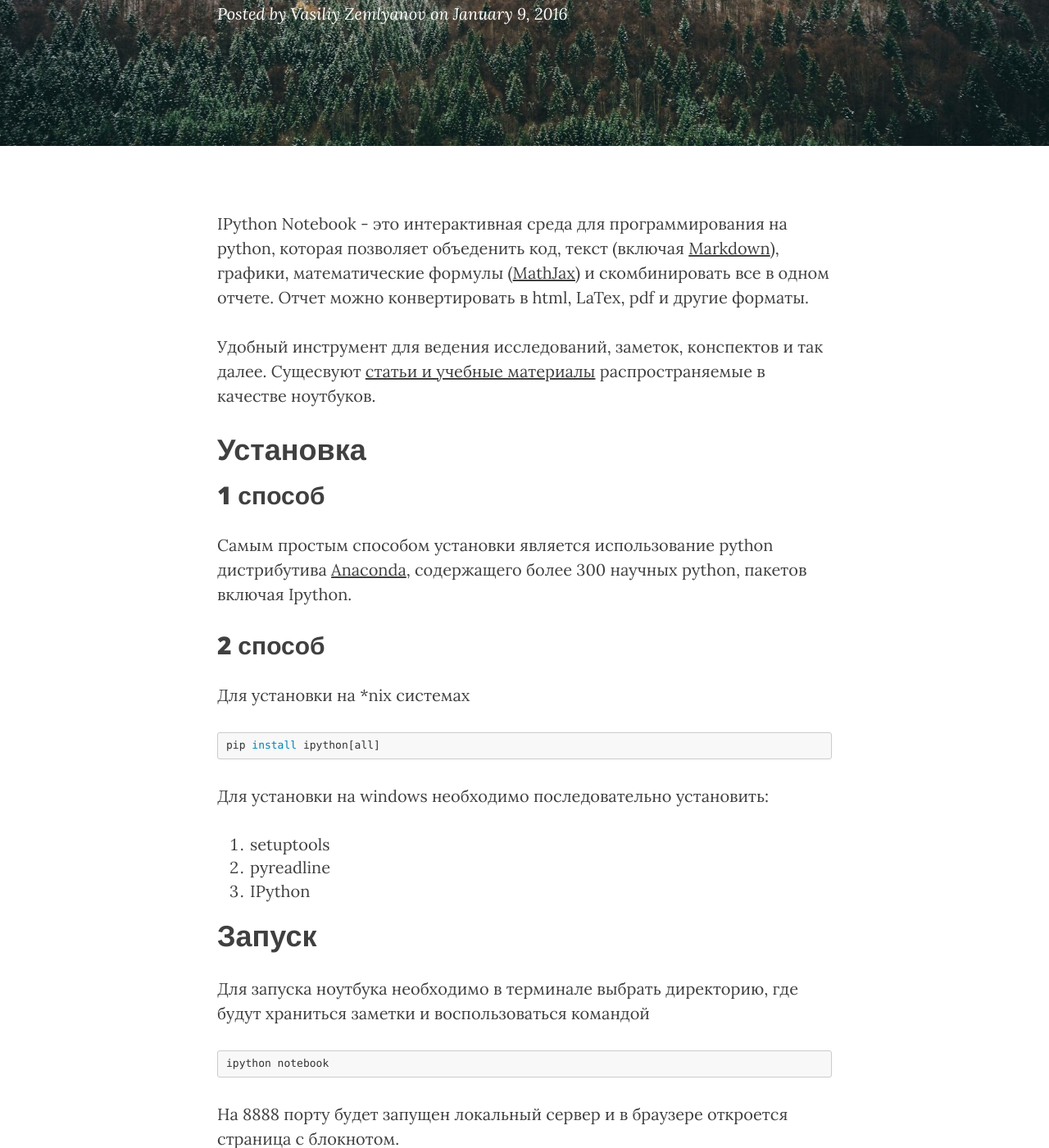
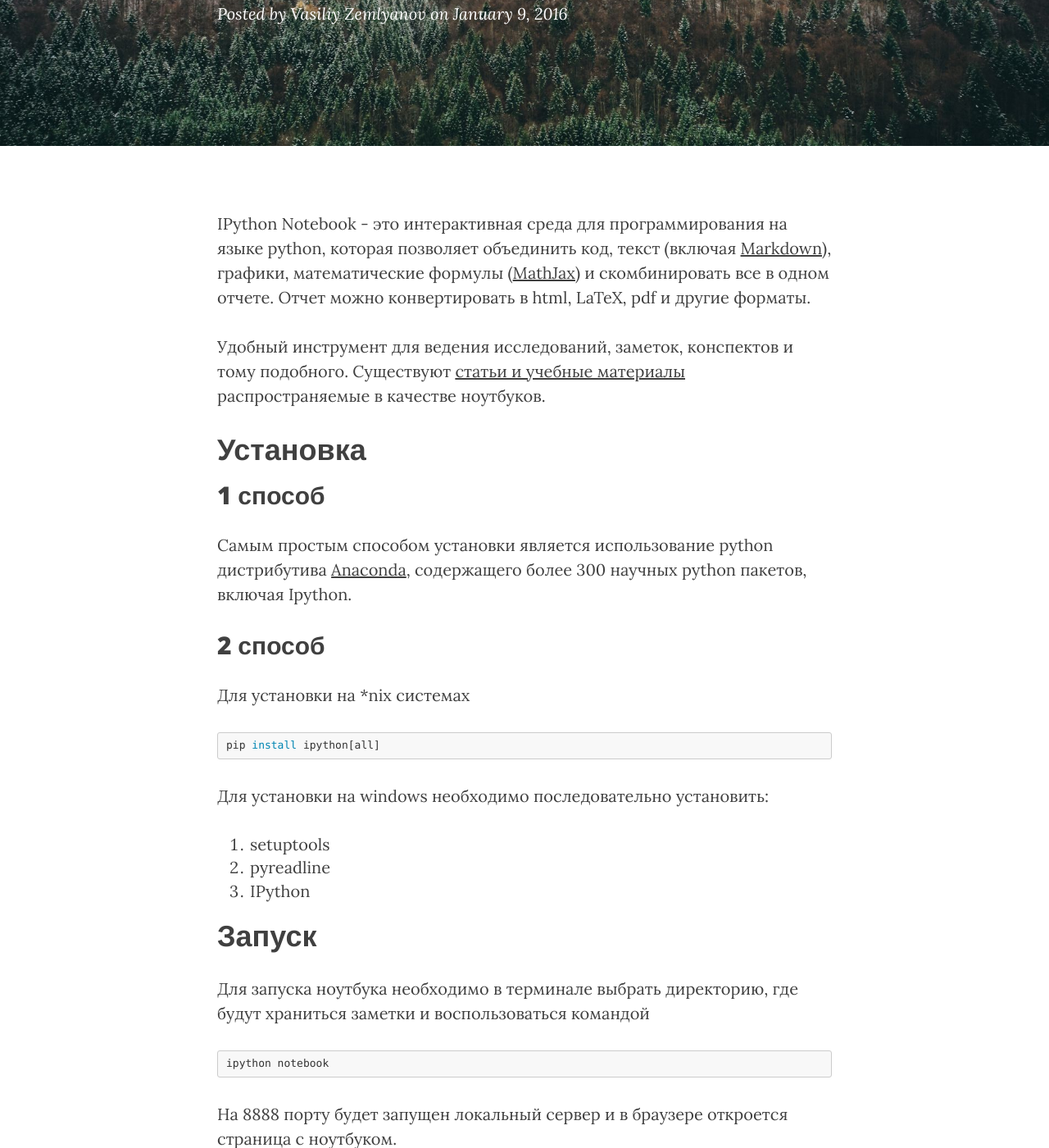
Before and after one commit to rmalkevy/re9ulus.github.io, a Jekyll site: the page built from _posts/2016-01-09-ipython-notebook.markdown, in a window 1280 px wide and 1400 px high, scrolled down 235 px. Shown: the whole window at 82% size. Built offline with Jekyll 4.4.1, drawn with Linux system fonts in a browser that asks for light colours; nearby versions of some CDN libraries; some of the changed text lies outside the part shown.

Commit message:
Update IPython Notebook article

```diff
--- a/_posts/2016-01-09-ipython-notebook.markdown
+++ b/_posts/2016-01-09-ipython-notebook.markdown
@@ -1,20 +1,20 @@
 ---
 layout:     post
 title:      "IPython Notebook"
-date:       2016-01-09 00:00:00
+date:       2016-01-09 16:00:00
 author:     "Vasiliy Zemlyanov"
 header-img: "img/post-bg-06.jpg"
 ---
 
-IPython Notebook - это интерактивная среда для программирования на python, которая позволяет объеденить код, текст (включая [Markdown](https://daringfireball.net/projects/markdown/ "Markdown")), графики, математические формулы ([MathJax](https://www.mathjax.org/ "Mathjax")) и скомбинировать все в одном отчете. Отчет можно конвертировать в html, LaTex, pdf и другие форматы.
+IPython Notebook - это интерактивная среда для программирования на языке python, которая позволяет объединить код, текст (включая [Markdown](https://daringfireball.net/projects/markdown/ "Markdown")), графики, математические формулы ([MathJax](https://www.mathjax.org/ "Mathjax")) и скомбинировать все в одном отчете. Отчет можно конвертировать в html, LaTeX, pdf и другие форматы.
 
-Удобный инструмент для ведения исследований, заметок, конспектов и так далее.
-Сущесвуют [статьи и учебные материалы](http://nb.bianp.net/sort/views/ "Links to the best IPython and Jupyter Notebooks.") распространяемые в качестве ноутбуков.
+Удобный инструмент для ведения исследований, заметок, конспектов и тому подобного.
+Существуют [статьи и учебные материалы](http://nb.bianp.net/sort/views/ "Links to the best IPython and Jupyter Notebooks.") распространяемые в качестве ноутбуков.
 
 #Установка
 
 ## 1 способ
-Самым простым способом установки является использование python дистрибутива [Anaconda](https://www.continuum.io/downloads "Anaconda"), содержащего более 300 научных python, пакетов включая Ipython.
+Самым простым способом установки является использование python дистрибутива [Anaconda](https://www.continuum.io/downloads "Anaconda"), содержащего более 300 научных python пакетов, включая Ipython.
 
 ## 2 способ
 Для установки на *nix системах
@@ -37,7 +37,7 @@ pip install ipython[all]
 ipython notebook
 {% endhighlight %}
 
-На 8888 порту будет запущен локальный сервер и в браузере откроется страница с блокнотом.
+На 8888 порту будет запущен локальный сервер и в браузере откроется страница с ноутбуком.
 
 <p class="center">
     <img src="/assets/ipython_notebook/notebook_1_start.png" alt="Notebook start" class='center-block'>
```
Also changed, not shown: other parts of _posts/2016-01-09-ipython-notebook.markdown (+8 -8 lines).
